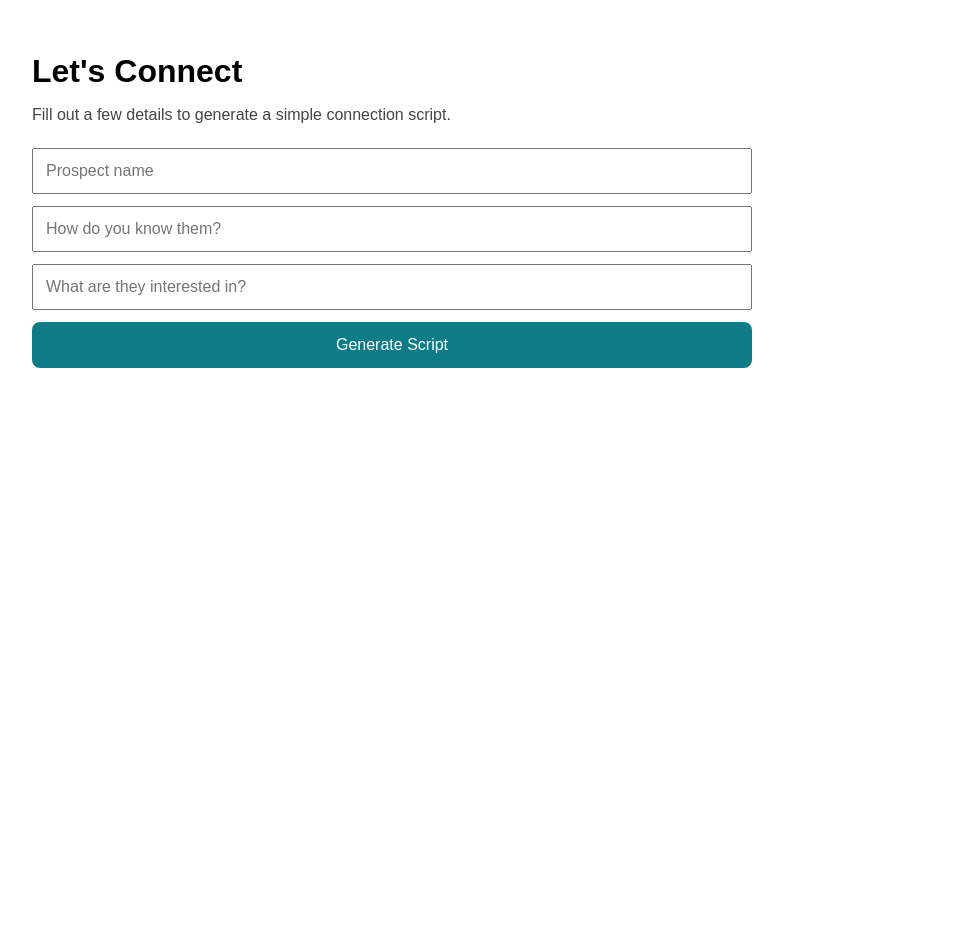
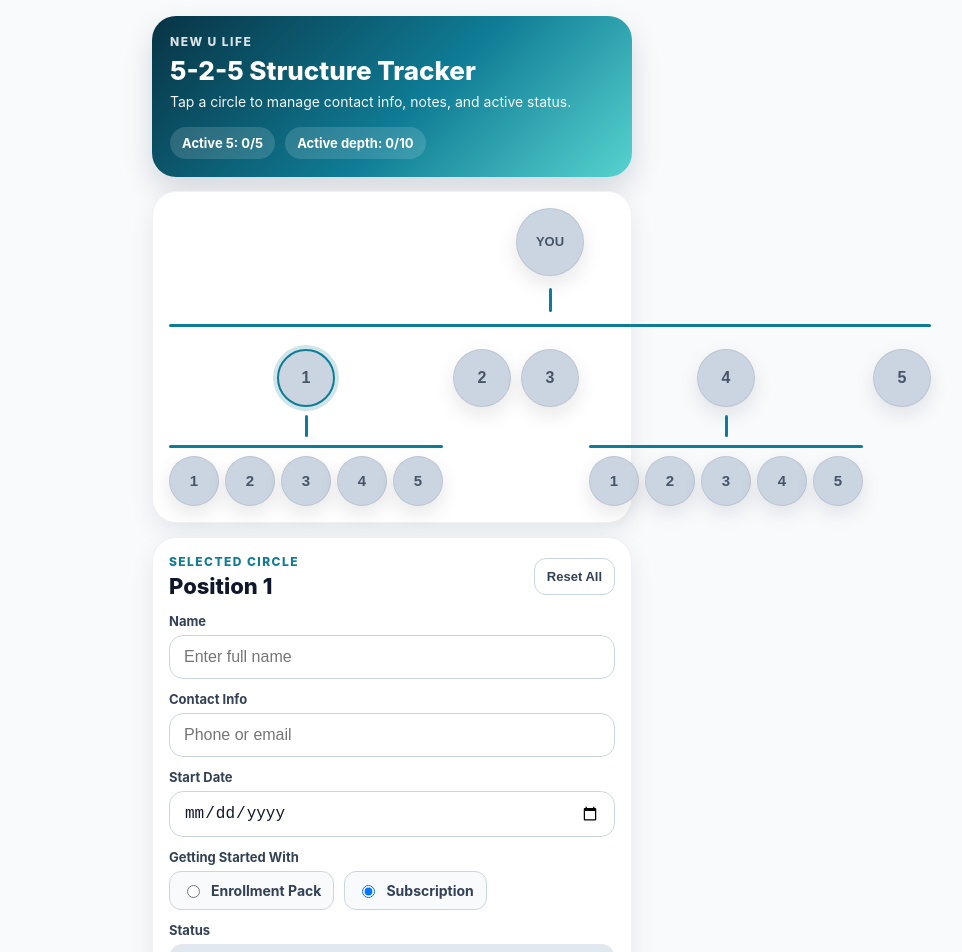
Before and after one commit to homecourt321-cyber/New-U-Script, a Next.js app: page / in a window 1280 px wide. Shown: the top 952 px of the page, without its empty margins (248-1210 px from the left). Before the commit the page ends 800 px from the top, so only its background shows below. Built offline with nearby package versions, Linux system fonts and the light colour scheme.

Commit message:
Update page.js

```diff
--- a/app/page.js
+++ b/app/page.js
@@ -1,133 +1,302 @@
-"use client";
+import React, { useEffect, useMemo, useState } from "react";
 
-import { useState } from "react";
+const TOP_ID = "you";
+const LEVEL_2_IDS = ["l2-1", "l2-2", "l2-3", "l2-4", "l2-5"];
+const LEVEL_3_IDS = [
+  "l3-1-1", "l3-1-2", "l3-1-3", "l3-1-4", "l3-1-5",
+  "l3-4-1", "l3-4-2", "l3-4-3", "l3-4-4", "l3-4-5",
+];
 
-export default function Page() {
-  const [name, setName] = useState("");
-  const [relationship, setRelationship] = useState("");
-  const [goal, setGoal] = useState("");
-  const [script, setScript] = useState("");
-  const [copied, setCopied] = useState(false);
+const STORAGE_KEY = "nul-525-structure-widget-v1";
 
-  function generateScript() {
-    const generated = `Hey ${name || "[Name]"}, I wanted to reach out because you came to mind.
+function makeNode(id, label, level, parentId = null) {
+  return {
+    id,
+    label,
+    level,
+    parentId,
+    name: "",
+    contact: "",
+    startDate: "",
+    type: "subscription",
+    notes: "",
+    active: false,
+  };
+}
 
-I know we know each other through ${relationship || "[relationship]"}, and I’ve been having more conversations lately with people who are looking for support around ${goal || "[goal]"}.
+function initialNodes() {
+  const base = {
+    [TOP_ID]: makeNode(TOP_ID, "YOU", 1),
+  };
 
-I’m working with a wellness company and sharing some simple tools that have been getting a lot of great feedback. Not sure if it’s for you, but would you be open to taking a quick look?`;
+  LEVEL_2_IDS.forEach((id, index) => {
+    base[id] = makeNode(id, String(index + 1), 2, TOP_ID);
+  });
 
-    setScript(generated);
-    setCopied(false);
-  }
+  [1, 4].forEach((leaderNum) => {
+    for (let i = 1; i <= 5; i += 1) {
+      const id = `l3-${leaderNum}-${i}`;
+      base[id] = makeNode(id, String(i), 3, `l2-${leaderNum}`);
+    }
+  });
 
-  async function copyScript() {
-    if (!script) return;
+  return base;
+}
 
-    try {
-      await navigator.clipboard.writeText(script);
-      setCopied(true);
-      setTimeout(() => setCopied(false), 2000);
-    } catch (error) {
-      console.error("Copy failed", error);
-    }
-  }
+function Circle({ node, selected, onClick }) {
+  const bg = node.active ? "linear-gradient(180deg, #55d4cf 0%, #0f7c95 100%)" : "#cbd5e1";
+  const color = node.active ? "#ffffff" : "#475569";
+  const ring = selected ? "0 0 0 4px rgba(15,124,149,0.20)" : "0 8px 20px rgba(15,23,42,0.10)";
 
   return (
-    <main
+    <button
+      onClick={onClick}
       style={{
-        fontFamily: "Arial, sans-serif",
-        padding: "32px",
-        maxWidth: "720px",
-        margin: "0 auto",
+        width: node.level === 1 ? 68 : node.level === 2 ? 58 : 50,
+        height: node.level === 1 ? 68 : node.level === 2 ? 58 : 50,
+        borderRadius: "999px",
+        border: selected ? "2px solid #0f7c95" : "1px solid rgba(15,23,42,0.08)",
+        background: bg,
+        color,
+        display: "grid",
+        placeItems: "center",
+        fontWeight: 800,
+        fontSize: node.level === 1 ? 13 : node.level === 2 ? 16 : 15,
+        boxShadow: ring,
+        cursor: "pointer",
+        transition: "all 160ms ease",
       }}
+      aria-label={node.level === 1 ? "You" : `Node ${node.label}`}
     >
-      <h1 style={{ marginBottom: "8px" }}>Let's Connect</h1>
-      <p style={{ marginBottom: "24px", color: "#444" }}>
-        Fill out a few details to generate a simple connection script.
-      </p>
+      {node.level === 1 ? "YOU" : node.label}
+    </button>
+  );
+}
 
-      <div style={{ display: "grid", gap: "12px" }}>
-        <input
-          type="text"
-          placeholder="Prospect name"
-          value={name}
-          onChange={(e) => setName(e.target.value)}
-          style={{ padding: "12px", fontSize: "16px" }}
-        />
+function Field({ label, children }) {
+  return (
+    <label style={{ display: "grid", gap: 6 }}>
+      <span style={{ fontSize: 13, fontWeight: 700, color: "#334155" }}>{label}</span>
+      {children}
+    </label>
+  );
+}
 
-        <input
-          type="text"
-          placeholder="How do you know them?"
-          value={relationship}
-          onChange={(e) => setRelationship(e.target.value)}
-          style={{ padding: "12px", fontSize: "16px" }}
-        />
+export default function Mobile525StructureWidget() {
+  const [nodes, setNodes] = useState(initialNodes);
+  const [selectedId, setSelectedId] = useState("l2-1");
 
-        <input
-          type="text"
-          placeholder="What are they interested in?"
-          value={goal}
-          onChange={(e) => setGoal(e.target.value)}
-          style={{ padding: "12px", fontSize: "16px" }}
-        />
+  useEffect(() => {
+    try {
+      const saved = localStorage.getItem(STORAGE_KEY);
+      if (saved) {
+        const parsed = JSON.parse(saved);
+        setNodes({ ...initialNodes(), ...parsed });
+      }
+    } catch (e) {
+      console.error("Failed to load saved structure", e);
+    }
+  }, []);
 
-        <button
-          onClick={generateScript}
-          style={{
-            padding: "14px",
-            fontSize: "16px",
-            backgroundColor: "#0E7C86",
-            color: "white",
-            border: "none",
-            borderRadius: "8px",
-            cursor: "pointer",
-          }}
-        >
-          Generate Script
-        </button>
-      </div>
+  useEffect(() => {
+    try {
+      localStorage.setItem(STORAGE_KEY, JSON.stringify(nodes));
+    } catch (e) {
+      console.error("Failed to save structure", e);
+    }
+  }, [nodes]);
 
-      {script && (
-        <div style={{ marginTop: "24px" }}>
-          <div
-            style={{
-              display: "flex",
-              alignItems: "center",
-              justifyContent: "space-between",
-              gap: "12px",
-              marginBottom: "12px",
-              flexWrap: "wrap",
-            }}
-          >
-            <h2 style={{ margin: 0 }}>Your Script</h2>
+  const selected = useMemo(() => nodes[selectedId], [nodes, selectedId]);
+
+  const updateNode = (patch) => {
+    setNodes((prev) => ({
+      ...prev,
+      [selectedId]: {
+        ...prev[selectedId],
+        ...patch,
+      },
+    }));
+  };
+
+  const activeCountL2 = LEVEL_2_IDS.filter((id) => nodes[id]?.active).length;
+  const activeCountL3 = LEVEL_3_IDS.filter((id) => nodes[id]?.active).length;
+
+  const resetAll = () => {
+    const fresh = initialNodes();
+    setNodes(fresh);
+    setSelectedId("l2-1");
+    localStorage.removeItem(STORAGE_KEY);
+  };
+
+  return (
+    <div style={{ minHeight: "100vh", background: "#f8fafc", fontFamily: "Inter, Arial, sans-serif", color: "#0f172a" }}>
+      <div style={{ maxWidth: 480, margin: "0 auto", padding: 16 }}>
+        <div style={{
+          background: "linear-gradient(135deg, #083344 0%, #0f7c95 55%, #57d3cf 100%)",
+          color: "white",
+          borderRadius: 24,
+          padding: 18,
+          boxShadow: "0 14px 30px rgba(15,23,42,0.15)",
+          marginBottom: 14,
+        }}>
+          <div style={{ fontSize: 12, fontWeight: 800, letterSpacing: "0.12em", opacity: 0.85 }}>NEW U LIFE</div>
+          <div style={{ fontSize: 26, fontWeight: 800, lineHeight: 1.05, marginTop: 8 }}>5-2-5 Structure Tracker</div>
+          <div style={{ marginTop: 8, fontSize: 14, lineHeight: 1.45, opacity: 0.95 }}>
+            Tap a circle to manage contact info, notes, and active status.
+          </div>
+          <div style={{ display: "flex", gap: 10, marginTop: 14, flexWrap: "wrap" }}>
+            <div style={{ background: "rgba(255,255,255,0.14)", padding: "8px 12px", borderRadius: 999, fontSize: 13, fontWeight: 700 }}>
+              Active 5: {activeCountL2}/5
+            </div>
+            <div style={{ background: "rgba(255,255,255,0.14)", padding: "8px 12px", borderRadius: 999, fontSize: 13, fontWeight: 700 }}>
+              Active depth: {activeCountL3}/10
+            </div>
+          </div>
+        </div>
+
+        <div style={{ background: "white", borderRadius: 24, padding: 16, boxShadow: "0 10px 24px rgba(15,23,42,0.08)", border: "1px solid rgba(15,23,42,0.06)" }}>
+          <div style={{ display: "grid", justifyItems: "center", gap: 12 }}>
+            <Circle node={nodes[TOP_ID]} selected={selectedId === TOP_ID} onClick={() => setSelectedId(TOP_ID)} />
+
+            <div style={{ width: 3, height: 24, background: "#0f7c95", borderRadius: 999 }} />
+
+            <div style={{ width: "100%", height: 3, background: "#0f7c95", borderRadius: 999, marginBottom: 10 }} />
+
+            <div style={{ display: "grid", gridTemplateColumns: "repeat(5, 1fr)", gap: 10, width: "100%" }}>
+              {LEVEL_2_IDS.map((id) => (
+                <div key={id} style={{ display: "grid", justifyItems: "center", gap: 8 }}>
+                  <Circle node={nodes[id]} selected={selectedId === id} onClick={() => setSelectedId(id)} />
+                  {id === "l2-1" || id === "l2-4" ? (
+                    <>
+                      <div style={{ width: 3, height: 22, background: "#0f7c95", borderRadius: 999 }} />
+                      <div style={{ width: "100%", height: 3, background: "#0f7c95", borderRadius: 999 }} />
+                      <div style={{ display: "grid", gridTemplateColumns: "repeat(5, 1fr)", gap: 6, width: "100%" }}>
+                        {Array.from({ length: 5 }).map((_, i) => {
+                          const childId = `l3-${id === "l2-1" ? 1 : 4}-${i + 1}`;
+                          return (
+                            <div key={childId} style={{ display: "grid", justifyItems: "center" }}>
+                              <Circle node={nodes[childId]} selected={selectedId === childId} onClick={() => setSelectedId(childId)} />
+                            </div>
+                          );
+                        })}
+                      </div>
+                    </>
+                  ) : (
+                    <div style={{ height: 83 }} />
+                  )}
+                </div>
+              ))}
+            </div>
+          </div>
+        </div>
+
+        <div style={{ background: "white", borderRadius: 24, padding: 16, boxShadow: "0 10px 24px rgba(15,23,42,0.08)", border: "1px solid rgba(15,23,42,0.06)", marginTop: 14 }}>
+          <div style={{ display: "flex", alignItems: "center", justifyContent: "space-between", gap: 12, marginBottom: 14 }}>
+            <div>
+              <div style={{ fontSize: 12, fontWeight: 800, letterSpacing: "0.12em", color: "#0f7c95" }}>SELECTED CIRCLE</div>
+              <div style={{ fontSize: 22, fontWeight: 800, marginTop: 4 }}>
+                {selected?.level === 1 ? "YOU" : `Position ${selected?.label}`}
+              </div>
+            </div>
             <button
-              onClick={copyScript}
-              style={{
-                padding: "10px 14px",
-                fontSize: "14px",
-                backgroundColor: copied ? "#1F9D55" : "#0E7C86",
-                color: "white",
-                border: "none",
-                borderRadius: "8px",
-                cursor: "pointer",
-                whiteSpace: "nowrap",
-              }}
+              onClick={resetAll}
+              style={{ border: "1px solid #cbd5e1", background: "#fff", color: "#334155", borderRadius: 12, padding: "10px 12px", fontWeight: 700, fontSize: 13 }}
             >
-              {copied ? "Copied!" : "Copy Script"}
+              Reset All
             </button>
           </div>
-          <textarea
-            value={script}
-            readOnly
-            style={{
-              width: "100%",
-              minHeight: "220px",
-              padding: "12px",
-              fontSize: "15px",
-            }}
-          />
+
+          <div style={{ display: "grid", gap: 12 }}>
+            <Field label="Name">
+              <input value={selected?.name || ""} onChange={(e) => updateNode({ name: e.target.value })} style={inputStyle} placeholder="Enter full name" />
+            </Field>
+
+            <Field label="Contact Info">
+              <input value={selected?.contact || ""} onChange={(e) => updateNode({ contact: e.target.value })} style={inputStyle} placeholder="Phone or email" />
+            </Field>
+
+            <Field label="Start Date">
+              <input type="date" value={selected?.startDate || ""} onChange={(e) => updateNode({ startDate: e.target.value })} style={inputStyle} />
+            </Field>
+
+            <Field label="Getting Started With">
+              <div style={{ display: "flex", gap: 10 }}>
+                {[
+                  ["enrollment", "Enrollment Pack"],
+                  ["subscription", "Subscription"],
+                ].map(([value, label]) => (
+                  <label key={value} style={radioWrapStyle}>
+                    <input
+                      type="radio"
+                      name="type"
+                      checked={selected?.type === value}
+                      onChange={() => updateNode({ type: value })}
+                    />
+                    <span>{label}</span>
+                  </label>
+                ))}
+              </div>
+            </Field>
+
+            <Field label="Status">
+              <button
+                onClick={() => updateNode({ active: !selected?.active })}
+                style={{
+                  ...toggleStyle,
+                  background: selected?.active ? "#0f7c95" : "#e2e8f0",
+                  color: selected?.active ? "white" : "#334155",
+                }}
+              >
+                {selected?.active ? "Active" : "Inactive"}
+              </button>
+            </Field>
+
+            <Field label="Notes">
+              <textarea
+                value={selected?.notes || ""}
+                onChange={(e) => updateNode({ notes: e.target.value })}
+                style={{ ...inputStyle, minHeight: 110, resize: "vertical" }}
+                placeholder="Add coaching notes, next follow-up, or goals"
+              />
+            </Field>
+          </div>
         </div>
-      )}
-    </main>
+      </div>
+    </div>
   );
 }
+
+const inputStyle = {
+  width: "100%",
+  borderRadius: 14,
+  border: "1px solid #cbd5e1",
+  padding: "12px 14px",
+  fontSize: 16,
+  background: "#fff",
+  color: "#0f172a",
+  outline: "none",
+  boxSizing: "border-box",
+};
+
+const radioWrapStyle = {
+  display: "flex",
+  alignItems: "center",
+  gap: 8,
+  padding: "10px 12px",
+  borderRadius: 12,
+  border: "1px solid #cbd5e1",
+  background: "#f8fafc",
+  fontSize: 14,
+  fontWeight: 700,
+  color: "#334155",
+};
+
+const toggleStyle = {
+  width: "100%",
+  border: "none",
+  borderRadius: 14,
+  padding: "13px 14px",
+  fontSize: 15,
+  fontWeight: 800,
+  cursor: "pointer",
+};
```
